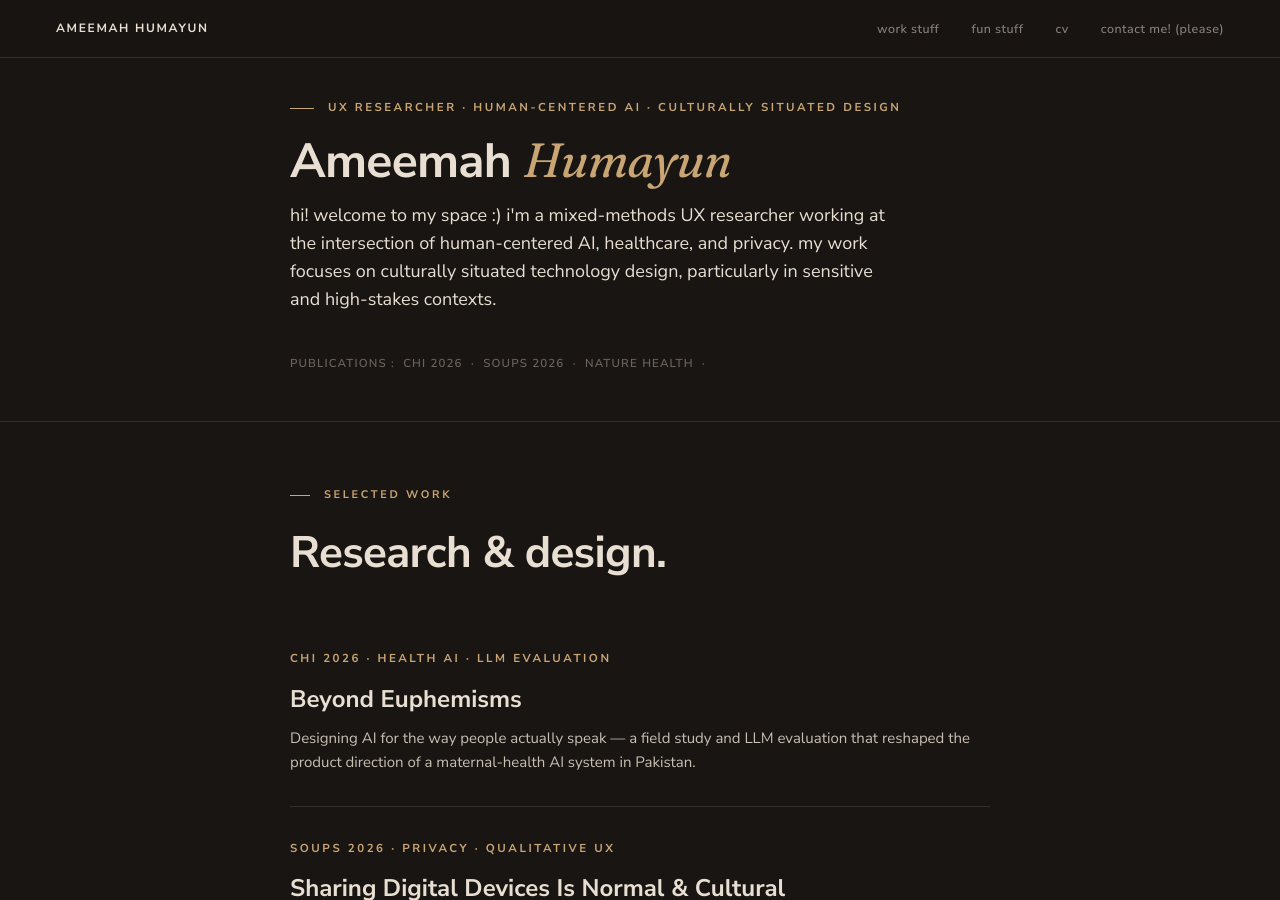
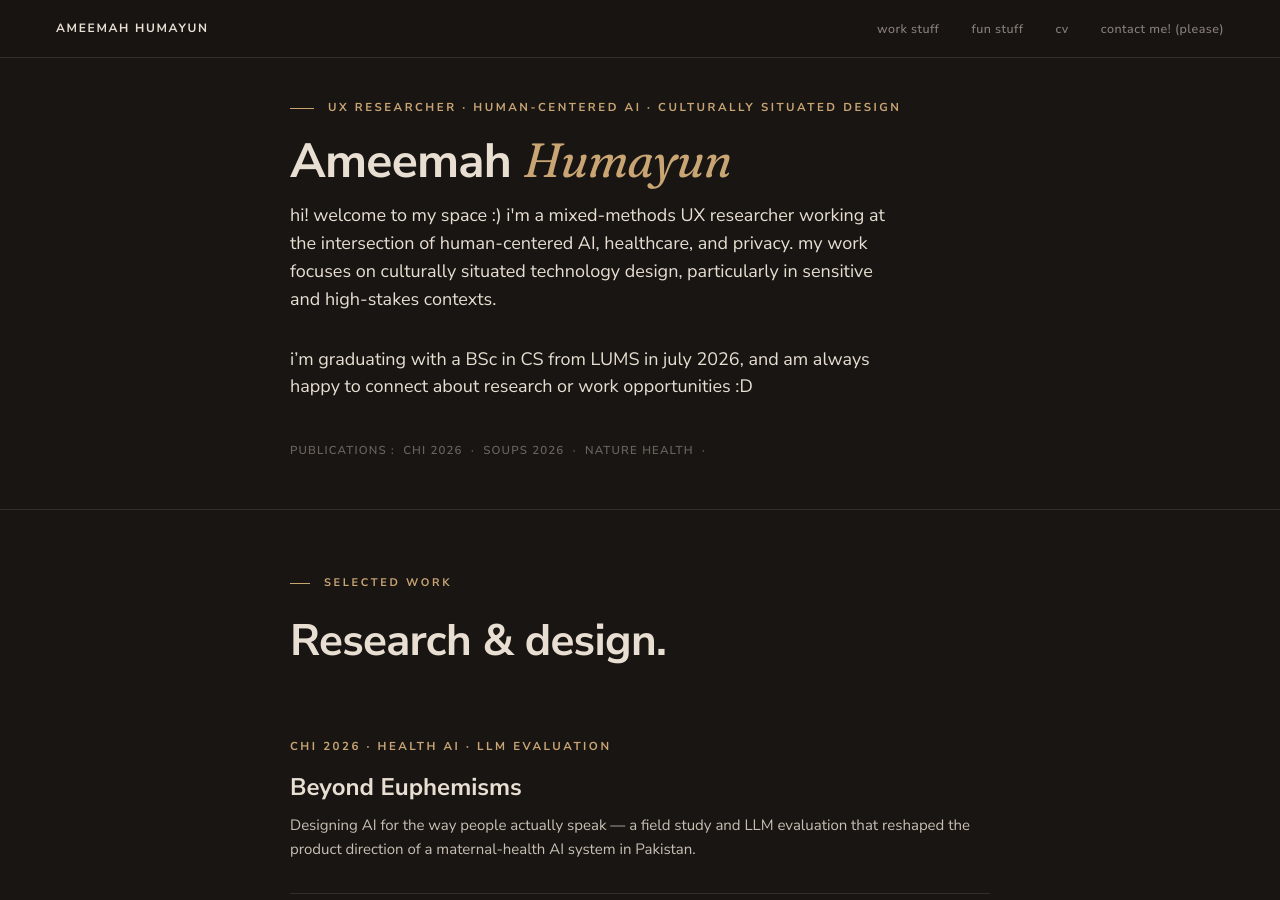
Before and after one commit to ameemahumayun/ameemahumayun.github.io, a Jekyll site: the page built from index.html, in a window 1280 px wide and 900 px high. Built offline with Jekyll 4.4.1, drawn with Linux system fonts in a browser that asks for light colours.

Commit message:
Update index.html

```diff
--- a/index.html
+++ b/index.html
@@ -11,7 +11,8 @@ description: Mixed-methods UX researcher working on human-centered AI for health
       <div class="eyebrow eyebrow-rule">UX Researcher · Human-Centered AI · Culturally Situated Design</div>
       <h1>Ameemah <span class="serif">Humayun</span></h1>
       <p class="lead" style="max-width:600px;">hi! welcome to my space :) i'm a mixed-methods UX researcher working at the intersection of human-centered AI, healthcare, and privacy. my work focuses on culturally situated technology design, particularly in sensitive and high-stakes contexts.</p>
-      <p class="eyebrow" style="margin-top:2.5rem;color:var(--color-text-mute);font-weight:600;letter-spacing:0.1em;">
+     <p class="lead" style="max-width:600px;">i’m graduating with a BSc in CS from LUMS in july 2026, and am always happy to connect about research or work opportunities :D</p>
+     <p class="eyebrow" style="margin-top:2.5rem;color:var(--color-text-mute);font-weight:600;letter-spacing:0.1em;">
         Publications&nbsp;:&nbsp; CHI 2026 &nbsp;·&nbsp; SOUPS 2026 &nbsp;·&nbsp; Nature Health &nbsp;·&nbsp;
       </p>
     </div>
```
